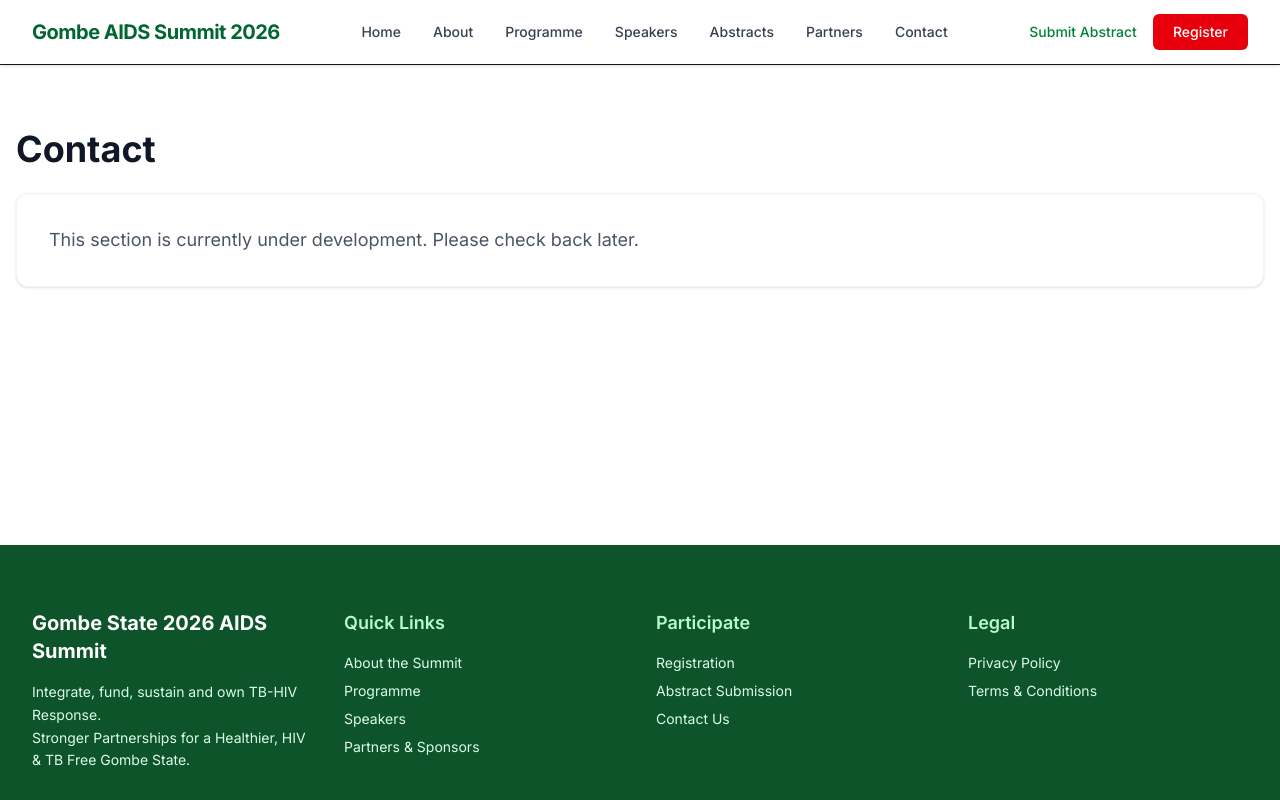
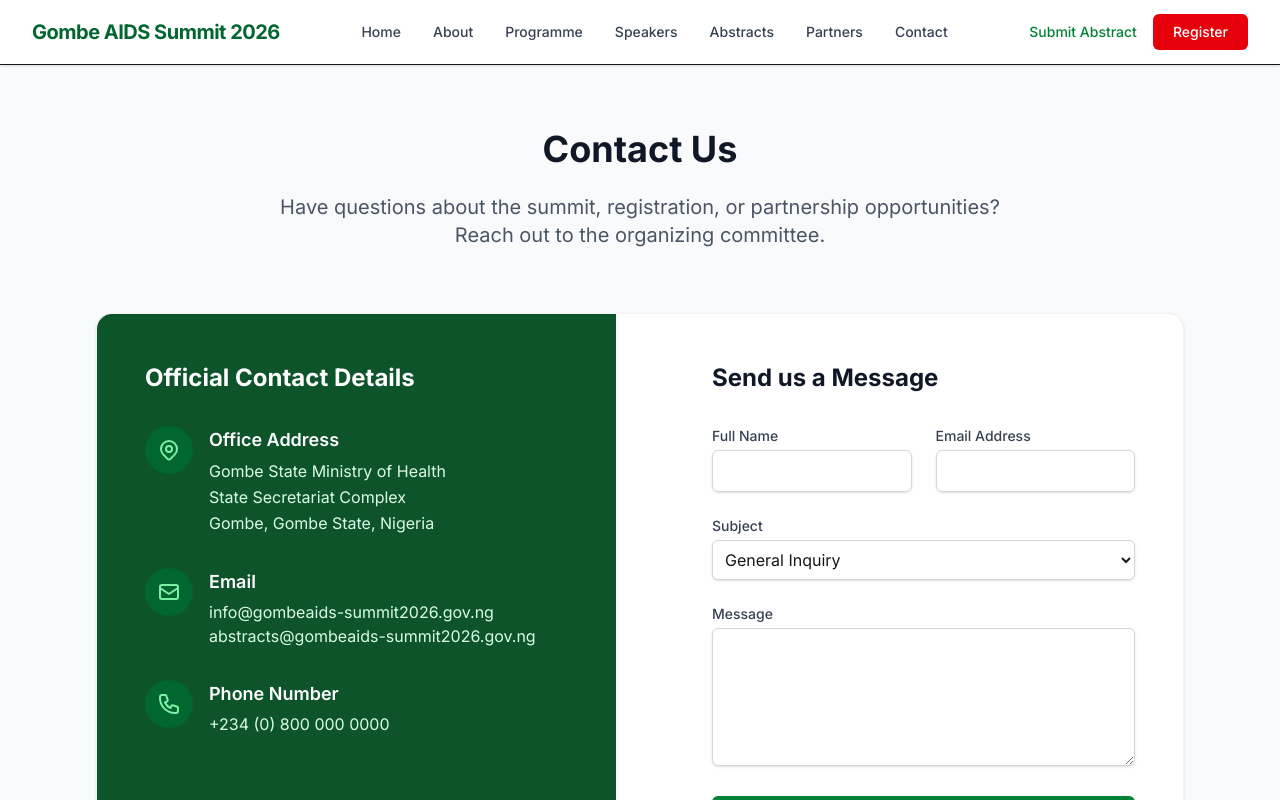
Before and after one commit to Icedmist/gombe-state-aid, a Next.js app in the folder frontend/: page /contact in a window 1280 px wide. Shown: the top 800 px of the page. Built offline with nearby package versions, Linux system fonts and the light colour scheme.

Commit message:
Step 16: Build Contact and FAQ Pages

```diff
--- a/frontend/src/app/contact/page.tsx
+++ b/frontend/src/app/contact/page.tsx
@@ -1,9 +1,102 @@
 export default function Contact() {
   return (
-    <div className="container mx-auto px-4 py-16 min-h-[60vh]">
-      <h1 className="text-4xl font-bold text-gray-900 mb-6">Contact</h1>
-      <div className="bg-white p-8 rounded-xl shadow-sm border border-gray-100">
-        <p className="text-lg text-gray-600">This section is currently under development. Please check back later.</p>
+    <div className="bg-gray-50 py-16 min-h-screen">
+      <div className="container mx-auto px-4 sm:px-6 lg:px-8 max-w-6xl">
+        <div className="text-center max-w-3xl mx-auto mb-16">
+          <h1 className="text-4xl font-bold text-gray-900 mb-6">Contact Us</h1>
+          <p className="text-xl text-gray-600">
+            Have questions about the summit, registration, or partnership opportunities? Reach out to the organizing committee.
+          </p>
+        </div>
+
+        <div className="grid grid-cols-1 lg:grid-cols-2 gap-12 bg-white rounded-2xl shadow-sm border border-gray-100 overflow-hidden">
+
+          {/* Contact Information */}
+          <div className="bg-green-900 text-white p-10 lg:p-12">
+            <h2 className="text-2xl font-bold mb-8">Official Contact Details</h2>
+
+            <div className="space-y-8">
+              <div className="flex items-start">
+                <div className="bg-green-800 p-3 rounded-full mr-4 shrink-0">
+                  <svg className="w-6 h-6 text-green-300" fill="none" viewBox="0 0 24 24" stroke="currentColor">
+                    <path strokeLinecap="round" strokeLinejoin="round" strokeWidth={2} d="M17.657 16.657L13.414 20.9a1.998 1.998 0 01-2.827 0l-4.244-4.243a8 8 0 1111.314 0z" />
+                    <path strokeLinecap="round" strokeLinejoin="round" strokeWidth={2} d="M15 11a3 3 0 11-6 0 3 3 0 016 0z" />
+                  </svg>
+                </div>
+                <div>
+                  <h3 className="text-lg font-semibold mb-1">Office Address</h3>
+                  <p className="text-green-100 leading-relaxed">
+                    Gombe State Ministry of Health<br />
+                    State Secretariat Complex<br />
+                    Gombe, Gombe State, Nigeria
+                  </p>
+                </div>
+              </div>
+
+              <div className="flex items-start">
+                <div className="bg-green-800 p-3 rounded-full mr-4 shrink-0">
+                  <svg className="w-6 h-6 text-green-300" fill="none" viewBox="0 0 24 24" stroke="currentColor">
+                    <path strokeLinecap="round" strokeLinejoin="round" strokeWidth={2} d="M3 8l7.89 5.26a2 2 0 002.22 0L21 8M5 19h14a2 2 0 002-2V7a2 2 0 00-2-2H5a2 2 0 00-2 2v10a2 2 0 002 2z" />
+                  </svg>
+                </div>
+                <div>
+                  <h3 className="text-lg font-semibold mb-1">Email</h3>
+                  <p className="text-green-100">info@gombeaids-summit2026.gov.ng</p>
+                  <p className="text-green-100">abstracts@gombeaids-summit2026.gov.ng</p>
+                </div>
+              </div>
+
+              <div className="flex items-start">
+                <div className="bg-green-800 p-3 rounded-full mr-4 shrink-0">
+                  <svg className="w-6 h-6 text-green-300" fill="none" viewBox="0 0 24 24" stroke="currentColor">
+                    <path strokeLinecap="round" strokeLinejoin="round" strokeWidth={2} d="M3 5a2 2 0 012-2h3.28a1 1 0 01.948.684l1.498 4.493a1 1 0 01-.502 1.21l-2.257 1.13a11.042 11.042 0 005.516 5.516l1.13-2.257a1 1 0 011.21-.502l4.493 1.498a1 1 0 01.684.949V19a2 2 0 01-2 2h-1C9.716 21 3 14.284 3 6V5z" />
+                  </svg>
+                </div>
+                <div>
+                  <h3 className="text-lg font-semibold mb-1">Phone Number</h3>
+                  <p className="text-green-100">+234 (0) 800 000 0000</p>
+                </div>
+              </div>
+            </div>
+          </div>
+
+          {/* Contact Form */}
+          <div className="p-10 lg:p-12">
+            <h2 className="text-2xl font-bold text-gray-900 mb-8">Send us a Message</h2>
+            <form className="space-y-6">
+              <div className="grid grid-cols-1 md:grid-cols-2 gap-6">
+                <div>
+                  <label className="block text-sm font-medium text-gray-700 mb-1">Full Name</label>
+                  <input type="text" required className="w-full rounded-md border-gray-300 shadow-sm focus:border-green-500 focus:ring-green-500 border p-2" />
+                </div>
+                <div>
+                  <label className="block text-sm font-medium text-gray-700 mb-1">Email Address</label>
+                  <input type="email" required className="w-full rounded-md border-gray-300 shadow-sm focus:border-green-500 focus:ring-green-500 border p-2" />
+                </div>
+              </div>
+
+              <div>
+                <label className="block text-sm font-medium text-gray-700 mb-1">Subject</label>
+                <select className="w-full rounded-md border-gray-300 shadow-sm focus:border-green-500 focus:ring-green-500 border p-2 bg-white">
+                  <option>General Inquiry</option>
+                  <option>Registration Support</option>
+                  <option>Abstract Submission</option>
+                  <option>Partnership/Sponsorship</option>
+                </select>
+              </div>
+
+              <div>
+                <label className="block text-sm font-medium text-gray-700 mb-1">Message</label>
+                <textarea rows={5} required className="w-full rounded-md border-gray-300 shadow-sm focus:border-green-500 focus:ring-green-500 border p-2"></textarea>
+              </div>
+
+              <button type="button" className="w-full bg-green-700 hover:bg-green-800 text-white font-bold py-3 px-4 rounded-md transition-colors">
+                Send Message
+              </button>
+            </form>
+          </div>
+
+        </div>
       </div>
     </div>
   );
--- a/frontend/src/app/faq/page.tsx
+++ b/frontend/src/app/faq/page.tsx
@@ -1,9 +1,69 @@
-export default function Faq() {
+export default function FAQ() {
+  const faqs = [
+    {
+      question: "Who can attend the Gombe State AIDS Summit?",
+      answer: "The summit is open to government officials, healthcare professionals, development partners, civil society organizations, researchers, academics, and community representatives working in the TB and HIV sectors."
+    },
+    {
+      question: "Is registration free?",
+      answer: "Details regarding registration fees (if applicable) and sponsorship for local community representatives will be announced shortly. Please check the Registration page for updates."
+    },
+    {
+      question: "How do I submit an abstract?",
+      answer: "You can submit an abstract through our online portal by clicking 'Submit Abstract' in the main navigation. You will need to provide your details, co-authors, and a summary of up to 500 words."
+    },
+    {
+      question: "What is the abstract submission deadline?",
+      answer: "The submission deadline is tentatively set for October 15th, 2026. Please ensure all abstracts are submitted through the portal before this date."
+    },
+    {
+      question: "Can I attend virtually?",
+      answer: "Yes, a hybrid format is being planned. Links for virtual attendance will be provided to registered participants closer to the summit date."
+    },
+    {
+      question: "Where will the summit take place?",
+      answer: "The exact venue in Gombe State is currently being finalized. Once confirmed, it will be updated on the website and all registered participants will receive an email notification."
+    },
+    {
+      question: "Will certificates of attendance be provided?",
+      answer: "Yes, digital certificates of attendance will be issued to all participants who check in physically or log into the virtual sessions."
+    }
+  ];
+
   return (
-    <div className="container mx-auto px-4 py-16 min-h-[60vh]">
-      <h1 className="text-4xl font-bold text-gray-900 mb-6">Faq</h1>
-      <div className="bg-white p-8 rounded-xl shadow-sm border border-gray-100">
-        <p className="text-lg text-gray-600">This section is currently under development. Please check back later.</p>
+    <div className="bg-white py-16 min-h-screen">
+      <div className="container mx-auto px-4 sm:px-6 lg:px-8 max-w-4xl">
+        <div className="text-center mb-16">
+          <h1 className="text-4xl font-bold text-gray-900 mb-6">Frequently Asked Questions</h1>
+          <p className="text-xl text-gray-600">
+            Find answers to common questions about registration, abstract submission, and the summit agenda.
+          </p>
+        </div>
+
+        <div className="space-y-6">
+          {faqs.map((faq, index) => (
+            <div key={index} className="bg-gray-50 rounded-xl p-6 border border-gray-100">
+              <h3 className="text-lg font-bold text-gray-900 mb-3 flex items-start">
+                <span className="text-green-700 mr-3 shrink-0">
+                  <svg className="w-6 h-6" fill="none" viewBox="0 0 24 24" stroke="currentColor">
+                    <path strokeLinecap="round" strokeLinejoin="round" strokeWidth={2} d="M8.228 9c.549-1.165 2.03-2 3.772-2 2.21 0 4 1.343 4 3 0 1.4-1.278 2.575-3.006 2.907-.542.104-.994.54-.994 1.093m0 3h.01M21 12a9 9 0 11-18 0 9 9 0 0118 0z" />
+                  </svg>
+                </span>
+                {faq.question}
+              </h3>
+              <p className="text-gray-600 ml-9 leading-relaxed">
+                {faq.answer}
+              </p>
+            </div>
+          ))}
+        </div>
+
+        <div className="mt-12 text-center">
+          <p className="text-gray-600 mb-4">Still have questions?</p>
+          <a href="/contact" className="inline-block bg-green-100 hover:bg-green-200 text-green-800 font-semibold py-2 px-6 rounded-full transition-colors">
+            Contact Support
+          </a>
+        </div>
       </div>
     </div>
   );
```
